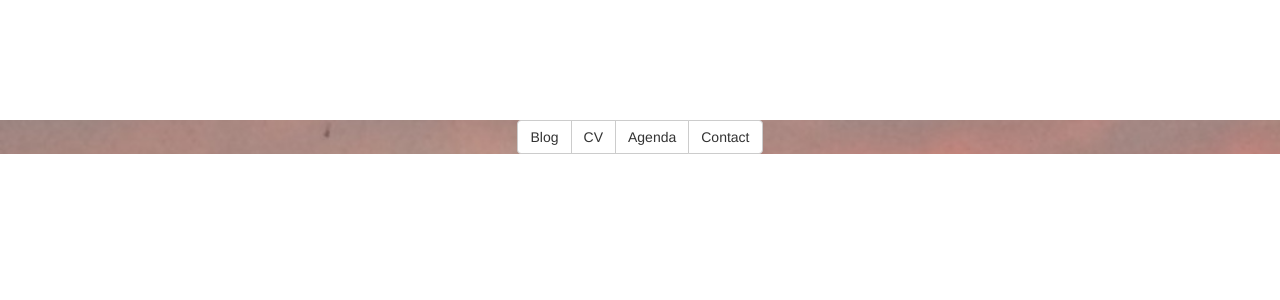
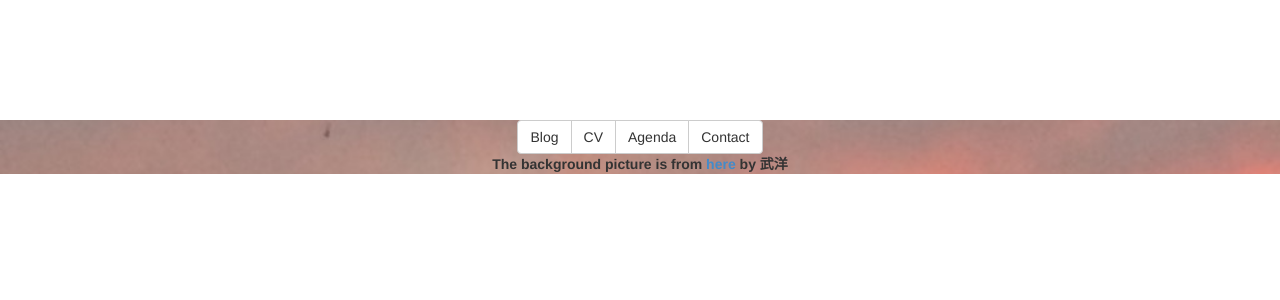
Before and after one commit to simonmysun/simonmysun.github.io.2015, a Jekyll site: the page built from fest/fifaworldcup2014/index.html, in a window 1280 px wide. Shown: the top 300 px of the page. Built offline with Jekyll 4.4.1, drawn with Linux system fonts in a browser that asks for light colours.

Commit message:
\copyright

```diff
--- a/fest/fifaworldcup2014/index.html
+++ b/fest/fifaworldcup2014/index.html
@@ -10,6 +10,8 @@ title: Awesome.
     <a href="/agenda.html" class="btn btn-default">Agenda</a>
     <a href="/contact.html" class="btn btn-default">Contact</a>
   </div>
+  <br>
+  <strong>The background picture is from <a href="http://photo.renren.com/photo/332293809/photo-7891461323">here</a> by 武洋</strong>
 </div>
 </div>
 </body>
```
